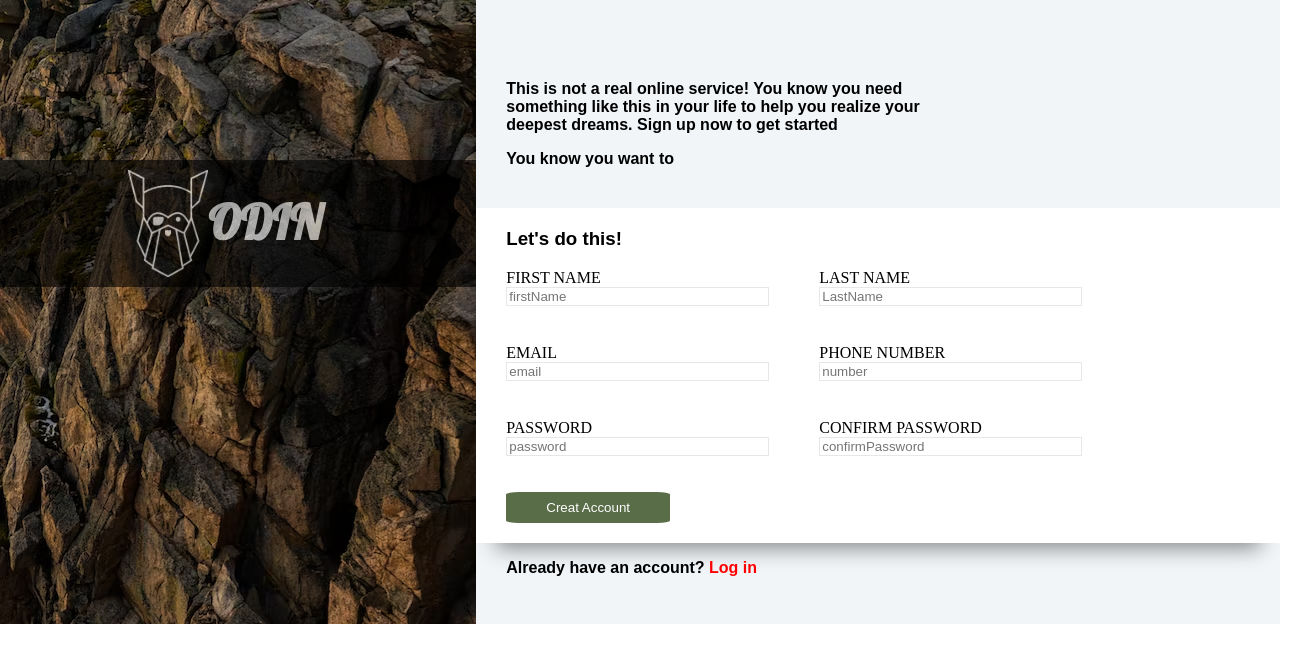
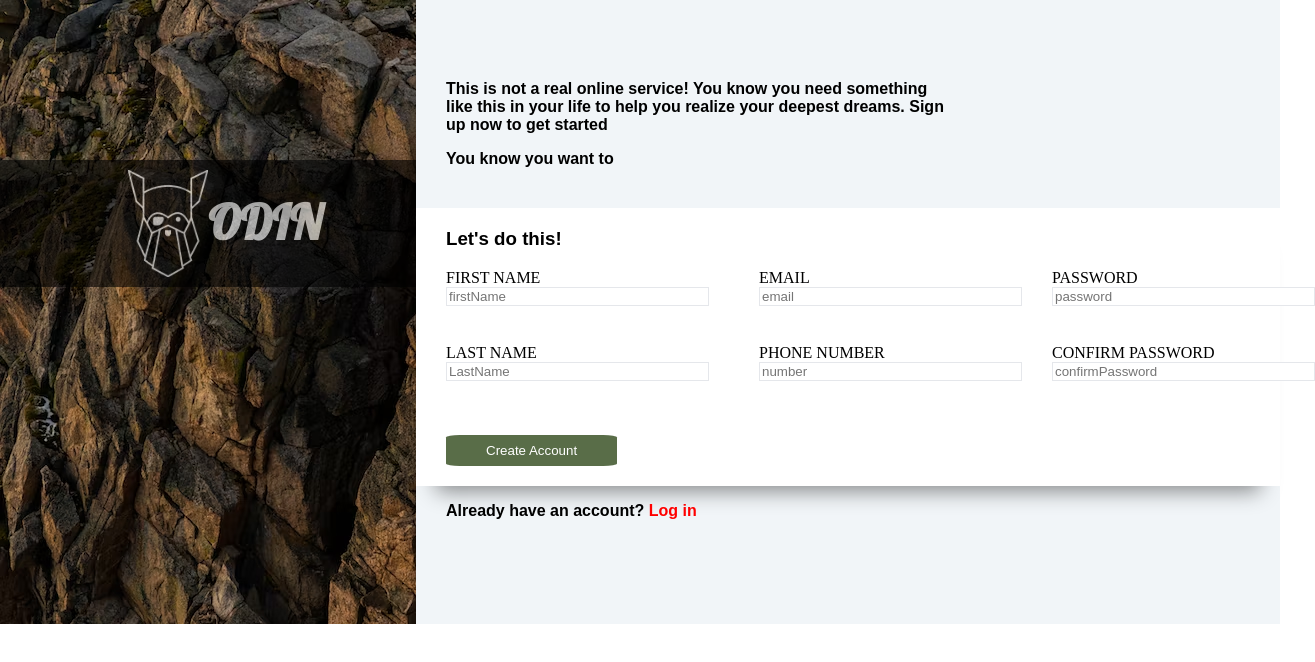
Before and after one commit to kemichris/Signupform, a plain HTML site: page index.html in a window 1280 px wide. Shown: the whole page, 1315 px wide, since content can reach past the window. Drawn offline with Linux system fonts and the light colour scheme.

Commit message:
Update index.html

```diff
--- a/index.html
+++ b/index.html
@@ -13,7 +13,7 @@
     <div class="container">
       <div class="background-container">
         <div class="logo-container">
-            <img src="odin-lined.png" alt="LOGO">
+            <img src="/odin-lined.png" alt="">
             <h1>ODIN</h1>
         </div>
       </div>
@@ -28,32 +28,47 @@
                 <h3>Let's do this!</h3>
                 <div class="container-flex">
                     <div class="firstLine">
+                        <div>
                             <span>FIRST NAME</span><br>
                             <input type="text" size="30" placeholder="firstName" id=""><br>
                             <br>
+                        </div>
+                        <div>
+                            <span class="lastname">LAST NAME</span><br>
+                            <input class="lastname" type="text" size="30" placeholder="LastName" id=""><br>
+                            <br>
+                        </div>
+                    </div>
+                    <div class="secondLine">
+                        <div>
                             <span>EMAIL</span><br>
                             <input type="email" size="30" placeholder="email" id=""><br>
                            <br>
+                        </div>
+                        <div>
+                            <span class="phone">PHONE NUMBER</span><br>
+                            <input class="phone" type="tel" size="30" placeholder="number" id=""><br>
+                            <br>
+                        </div>
+                    </div>
+                    <div class="thirdLine">
+                        <div>
                             <span>PASSWORD</span><br>
-                        <input type="password" size="30" placeholder="password" required id="">
+                            <input type="password" size="30" placeholder="password" id="password" required><br>
+                            <br>
                         </div>
-                    <div class="secondLine">
-                        <span>LAST NAME</span><br>
-                        <input type="text" size="30" placeholder="LastName" id=""><br>
-                        <br>
-                        <span>PHONE NUMBER</span><br>
-                        <input type="tel" size="30" placeholder="number" id=""><br>
-                        <br>
-                        <span>CONFIRM PASSWORD</span><br>
-                        <input type="password" size="30" placeholder="confirmPassword" required id="">
+                        <div>
+                            <span class="confirm">CONFIRM PASSWORD</span><br>
+                            <input class="confirm" type="password" size="30" placeholder="confirmPassword" id="confirmPassword" required>
+                        </div>
                     </div>
                 </div>
 
-                <input class="btn" type="submit" value="Creat Account">
+                <input class="btn" type="submit" value="Create Account">
 
 
             </div>
-            <p>Already have an account? <a href="">Log in</a></p>
+            <p class="last-p">Already have an account? <a href="">Log in</a></p>
         </form>
       </div>
     </div>
```
Lines whose indentation alone changed are shown as unchanged.
